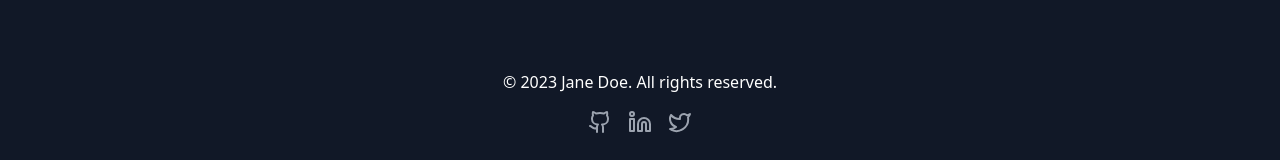
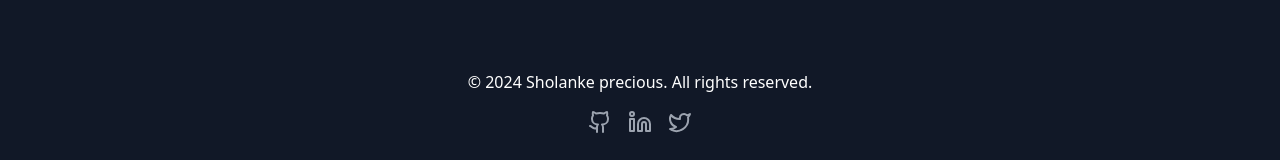
Before and after one commit to oyinda9/my_portfolio, a Nuxt app: page / in a window 1280 px wide. Shown: the part 5204-5364 px from the top of the page. Built offline with nearby package versions, Linux system fonts and the light colour scheme.

Commit message:
changed footer

```diff
--- a/pages/index.vue
+++ b/pages/index.vue
@@ -309,7 +309,7 @@
     <!-- Footer -->
     <footer class="bg-gray-900 py-8">
       <div class="container mx-auto px-6 text-center">
-        <p>&copy; 2023 Jane Doe. All rights reserved.</p>
+        <p>&copy; 2024 Sholanke precious. All rights reserved.</p>
         <div class="flex justify-center space-x-4 mt-4">
           <a
             v-for="social in socialLinks"
```
